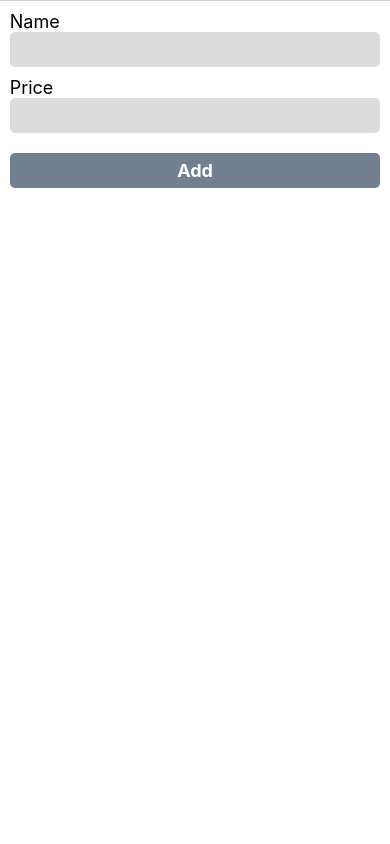
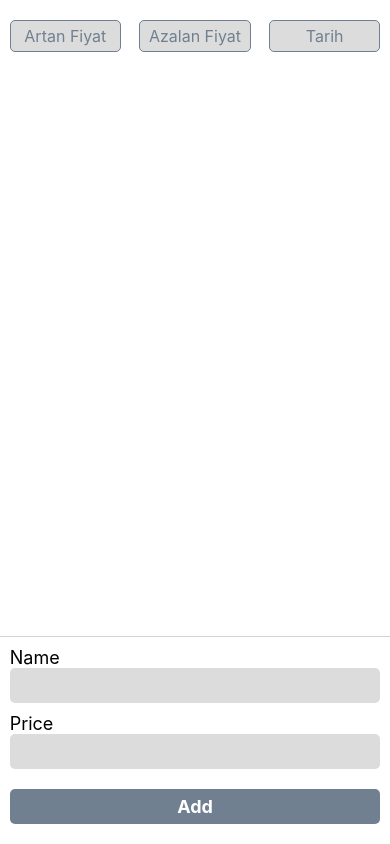
Before and after one commit to patika-128-react-native-bootcamp/week_2-salik-a, a React Native app in the folder firstHomework/: screen / in a window 390 px wide. Built offline with nearby package versions, Linux system fonts and the light colour scheme.

Commit message:
productcard and sortbutton edited and added to mainscreen

```diff
--- a/firstHomework/src/components/ProductCard/ProductCard.js
+++ b/firstHomework/src/components/ProductCard/ProductCard.js
@@ -1,16 +1,19 @@
 import React from 'react';
 import {
-    SafeAreaView,
     Text,
     View,
 } from 'react-native';
+import styles from "./ProductCardStyle"
 
+const ProductCard = ({ data }) => {
 
-const ProductCard = () => {
     return (
-        <SafeAreaView>
-            <Text>ProductCard</Text>
-        </SafeAreaView>
+        <View style={styles.container}>
+            <View style={styles.innerContainer}>
+                <Text style={styles.name}>{data.name}</Text>
+                <Text style={styles.price}>{data.price} TL</Text>
+            </View>
+        </View>
     );
 };
 
--- a/firstHomework/src/components/ProductCard/ProductCardStyle.js
+++ b/firstHomework/src/components/ProductCard/ProductCardStyle.js
@@ -3,6 +3,25 @@ import { StyleSheet } from "react-native";
 export default StyleSheet.create({
 
     container: {
+        borderBottomColor: "lightgray",
+        borderBottomWidth: 1,
+        marginTop: 8
+    },
+    innerContainer: {
+        flexDirection: "row",
+        justifyContent: "space-between",
+        marginHorizontal: 10,
+        marginBottom: 8
+    },
+    name: {
+        color: "slategray",
+        fontSize: 16
+    },
+    price: {
+        color: "slategray",
+        fontWeight: "bold",
+        fontSize: 18
+    }
 
-    }
+
 })
--- a/firstHomework/src/components/SortButton/SortButton.js
+++ b/firstHomework/src/components/SortButton/SortButton.js
@@ -1,16 +1,16 @@
 import React from 'react';
 import {
-    SafeAreaView,
+    TouchableOpacity,
     Text,
     View,
 } from 'react-native';
+import styles from "./SortButtonStyle"
 
-
-const SortButton = () => {
+const SortButton = ({ title, onPress }) => {
     return (
-        <SafeAreaView>
-            <Text>SortButton</Text>
-        </SafeAreaView>
+        <TouchableOpacity style={styles.container} onPress={onPress}>
+            <Text style={styles.title}>{title}</Text>
+        </TouchableOpacity>
     );
 };
 
--- a/firstHomework/src/components/SortButton/SortButtonStyle.js
+++ b/firstHomework/src/components/SortButton/SortButtonStyle.js
@@ -3,6 +3,18 @@ import { StyleSheet } from "react-native";
 export default StyleSheet.create({
 
     container: {
-
+        justifyContent: "center",
+        alignItems: "center",
+        backgroundColor: "gainsboro",
+        width: "30%",
+        borderColor: "slategray",
+        borderWidth: 1,
+        marginVertical: 20,
+        borderRadius: 5,
+        padding: 5
+    },
+    title: {
+        fontSize: 16,
+        color: "slategray"
     }
 })
--- a/firstHomework/src/screens/MainScreen.js
+++ b/firstHomework/src/screens/MainScreen.js
@@ -1,20 +1,42 @@
 
 import React, { useState } from 'react';
 import {
+    FlatList,
     SafeAreaView,
     Text,
     View,
 } from 'react-native';
+import styles from "./MainScreenStyle"
 import InputCard from '../components/InputCard/InputCard';
-import styles from "./MainScreenStyle"
+import ProductCard from '../components/ProductCard/ProductCard';
+import SortButton from '../components/SortButton/SortButton';
+
 
 const Main = () => {
 
     const [data, setData] = useState([])
 
-    console.log(data)
+
+    const renderItem = ({ item }) => (
+        <ProductCard data={item} />
+    )
+
+    const handleSortPress = () => {
+
+    }
+
     return (
         <View style={styles.container}>
+            <View style={styles.header}>
+                <SortButton title="Artan Fiyat" onPress={handleSortPress} />
+                <SortButton title="Azalan Fiyat" onPress={handleSortPress} />
+                <SortButton title="Tarih" onPress={handleSortPress} />
+            </View>
+            <FlatList
+                data={data}
+                renderItem={renderItem}
+                keyExtractor={(item, index) => index.toString()}
+            />
             <InputCard data={data} setData={setData} />
         </View>
     );
--- a/firstHomework/src/screens/MainScreenStyle.js
+++ b/firstHomework/src/screens/MainScreenStyle.js
@@ -3,6 +3,13 @@ import { StyleSheet } from "react-native";
 export default StyleSheet.create({
 
     container: {
-        flex: 1
+        flex: 1,
+
+    },
+    header: {
+        flexDirection: "row",
+        justifyContent: "space-between",
+        width: "95%",
+        alignSelf: "center"
     }
 })
```
